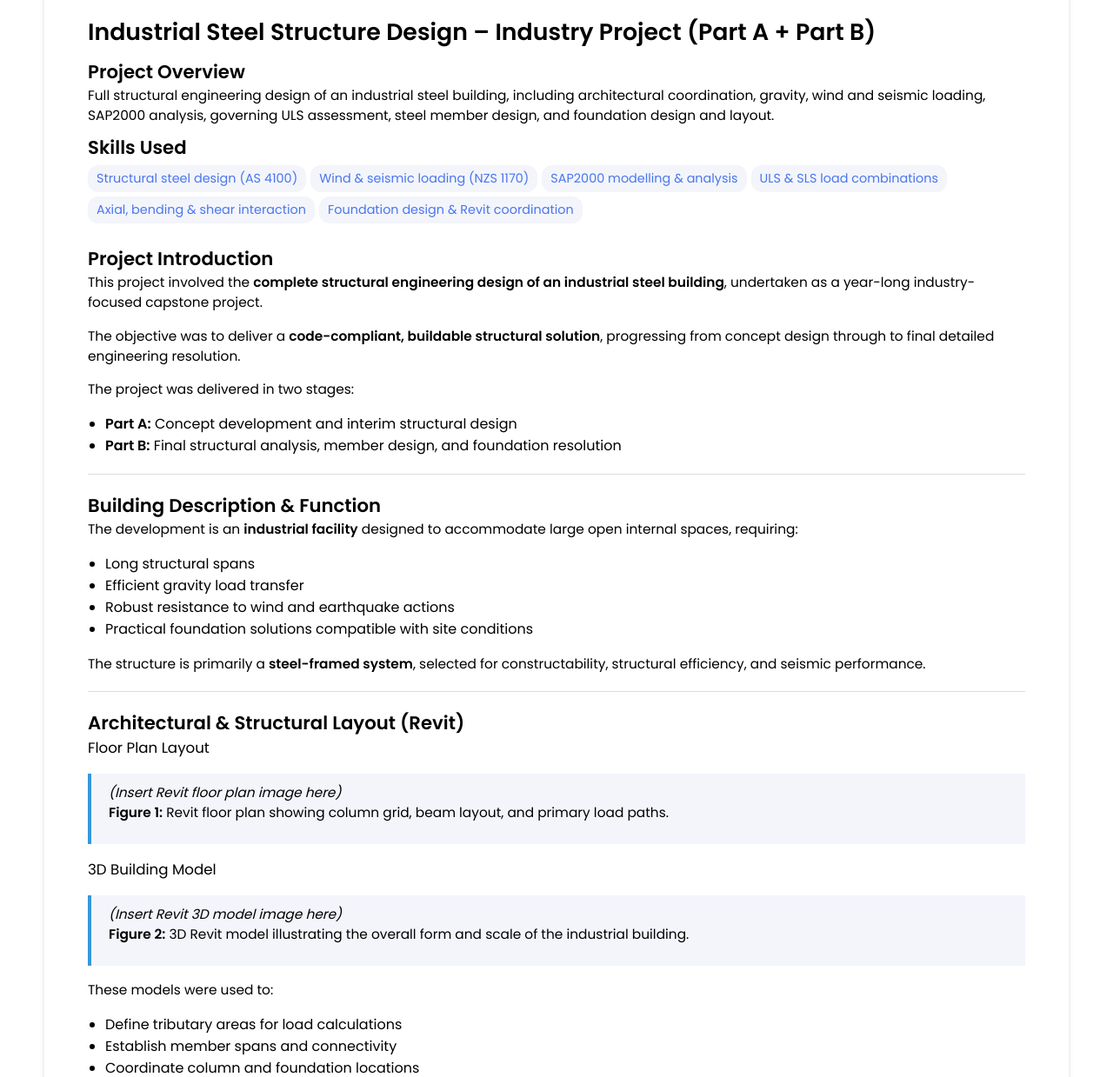
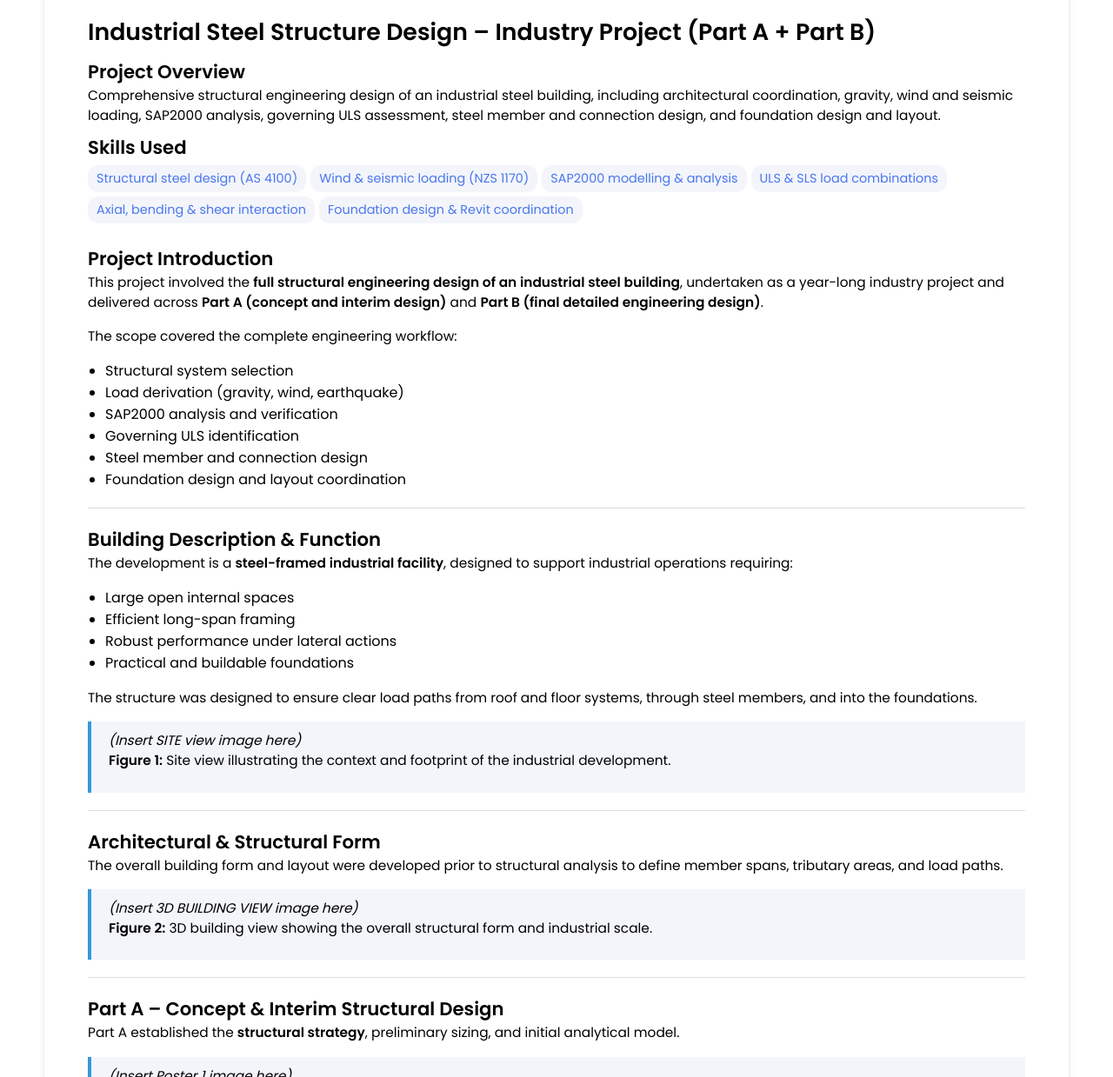
Before and after one commit to imraan11abdullah/imraan11abdullah.github.io, a Jekyll site: the page built from _projects/2025-industrial-steel-structure-design/2025-industrial-steel-structure-design.md, in a window 1280 px wide and 1400 px high, scrolled down 329 px. Shown: the part 161-1400 px from the top of the window at 87% size. Built offline with Jekyll 4.4.1, drawn with Linux system fonts in a browser that asks for light colours; some of the changed text lies outside the part shown.

Commit message:
Update 2025-industrial-steel-structure-design.md

```diff
--- a/_projects/2025-industrial-steel-structure-design/2025-industrial-steel-structure-design.md
+++ b/_projects/2025-industrial-steel-structure-design/2025-industrial-steel-structure-design.md
@@ -3,9 +3,10 @@
 title: Industrial Steel Structure Design – Industry Project (Part A + Part B)
 date: 2025-10-01
 description: >
-  Full structural engineering design of an industrial steel building, including
-  architectural coordination, gravity, wind and seismic loading, SAP2000 analysis,
-  governing ULS assessment, steel member design, and foundation design and layout.
+  Comprehensive structural engineering design of an industrial steel building,
+  including architectural coordination, gravity, wind and seismic loading,
+  SAP2000 analysis, governing ULS assessment, steel member and connection design,
+  and foundation design and layout.
 skills:
   - Structural steel design (AS 4100)
   - Wind & seismic loading (NZS 1170)
@@ -13,263 +14,233 @@
   - ULS & SLS load combinations
   - Axial, bending & shear interaction
   - Foundation design & Revit coordination
-main-image: /industrial-project-main.jpg
+main-image: /3D_BUILDING_VIEW.jpg
 ---
 
 ## Project Introduction
-This project involved the **complete structural engineering design of an industrial steel
-building**, undertaken as a year-long industry-focused capstone project.
+This project involved the **full structural engineering design of an industrial steel
+building**, undertaken as a year-long industry project and delivered across
+**Part A (concept and interim design)** and **Part B (final detailed engineering design)**.
 
-The objective was to deliver a **code-compliant, buildable structural solution**, progressing
-from concept design through to final detailed engineering resolution.
-
-The project was delivered in two stages:
-- **Part A:** Concept development and interim structural design
-- **Part B:** Final structural analysis, member design, and foundation resolution
+The scope covered the complete engineering workflow:
+- Structural system selection
+- Load derivation (gravity, wind, earthquake)
+- SAP2000 analysis and verification
+- Governing ULS identification
+- Steel member and connection design
+- Foundation design and layout coordination
 
 ---
 
 ## Building Description & Function
-The development is an **industrial facility** designed to accommodate large open internal
-spaces, requiring:
-- Long structural spans
-- Efficient gravity load transfer
-- Robust resistance to wind and earthquake actions
-- Practical foundation solutions compatible with site conditions
+The development is a **steel-framed industrial facility**, designed to support
+industrial operations requiring:
+- Large open internal spaces
+- Efficient long-span framing
+- Robust performance under lateral actions
+- Practical and buildable foundations
 
-The structure is primarily a **steel-framed system**, selected for constructability,
-structural efficiency, and seismic performance.
+The structure was designed to ensure clear load paths from roof and floor systems,
+through steel members, and into the foundations.
+
+> *(Insert SITE view image here)*
+**Figure 1:** Site view illustrating the context and footprint of the industrial development.
 
 ---
 
-## Architectural & Structural Layout (Revit)
+## Architectural & Structural Form
+The overall building form and layout were developed prior to structural analysis to
+define member spans, tributary areas, and load paths.
 
-### Floor Plan Layout
-> *(Insert Revit floor plan image here)*
-**Figure 1:** Revit floor plan showing column grid, beam layout, and primary load paths.
-
-### 3D Building Model
-> *(Insert Revit 3D model image here)*
-**Figure 2:** 3D Revit model illustrating the overall form and scale of the industrial building.
-
-These models were used to:
-- Define tributary areas for load calculations
-- Establish member spans and connectivity
-- Coordinate column and foundation locations
+> *(Insert 3D BUILDING VIEW image here)*
+**Figure 2:** 3D building view showing the overall structural form and industrial scale.
 
 ---
 
 ## Part A – Concept & Interim Structural Design
-Part A focused on establishing the **structural system and engineering strategy**, including:
-- Selection of steel framing system
-- Preliminary member sizing
-- Initial SAP2000 modelling
-- Identification of critical gravity and lateral load cases
+Part A established the **structural strategy**, preliminary sizing, and initial analytical
+model.
 
-> *(Insert Part A poster image here)*
-**Figure 3:** Part A poster summarising the concept design and preliminary structural analysis.
+> *(Insert Poster 1 image here)*
+**Figure 3:** Part A poster summarising concept design, load paths, and preliminary analysis.
 
 ---
 
 ## Structural Analysis Model (SAP2000)
-A full **3D analytical model** was developed in **SAP2000** to assess structural behaviour
-under gravity, wind, and earthquake loading.
+A full **3D SAP2000 model** was developed to analyse the structure under combined
+gravity, wind, and earthquake loading.
 
 The model included:
-- Beams and columns represented as frame elements
-- Appropriate boundary conditions and restraints
-- Rigid diaphragm assumptions at floor levels
+- Steel beams and columns
+- Boundary conditions and restraints
 - Mass distribution based on tributary areas
+- Load cases per NZS 1170
 
-> *(Insert SAP2000 model screenshot here)*
-**Figure 4:** SAP2000 3D structural model used for analysis.
+> *(Insert SAP_MODEL_IMAGE_LINK here)*
+**Figure 4:** SAP2000 analytical model used for structural analysis.
 
 ---
 
 ## Load Assessment (NZS 1170)
 
-### Dead Load (G)
+### Dead and Live Loads
 Dead loads included:
-- Self-weight of structural steel (automatically generated in SAP2000)
-- Floor systems
-- Permanent finishes and services
+- Structural steel self-weight (auto-generated in SAP2000)
+- Permanent building components
 
-Total dead load was calculated as:
+Live loads were applied in accordance with **NZS 1170.1** for industrial occupancy.
 
-G = G_steel + G_floor + G_services
+Load on members was calculated using tributary area methods:
 
-Dead loads were applied as line and area loads based on tributary widths derived from the
-Revit model.
+Q = q × A_tributary
 
 ---
 
-### Live Load (Q)
-Live loads were applied in accordance with **NZS 1170.1** for industrial occupancy.
+### Wind and Earthquake Loads
+Wind actions were calculated in accordance with **NZS 1170.2**, while seismic actions
+were derived per **NZS 1170.5**.
 
-Live load on a supporting member:
+Earthquake base shear was determined using:
 
-Q = q × A_tributary
+V = C(T) × W_t
 
-Where:
-- q = specified live load (kPa)
-- A_tributary = tributary area supported by the member
+Vertical distribution:
+
+F_i = V × (W_i × h_i) / Σ(W × h)
+
+Both wind and earthquake loads were applied in orthogonal directions.
 
 ---
 
-### Wind Load (W)
-Wind actions were derived in accordance with **NZS 1170.2**.
+## Load Combinations & Governing ULS Case
+A full set of **ULS and SLS load combinations** was assessed.
 
-Design wind pressure was calculated as:
-
-p = 0.5 × ρ × V_des² × C_fig × C_dyn
-
-Where:
-- ρ = air density
-- V_des = design wind speed
-- C_fig = aerodynamic shape factor
-- C_dyn = dynamic response factor
-
-Equivalent lateral wind forces were applied at each floor level in SAP2000.
-
----
-
-### Earthquake Load (E)
-Seismic actions were calculated in accordance with **NZS 1170.5**.
-
-Base shear was determined using:
-
-V = C(T) × W_t
-
-Where:
-- C(T) = seismic coefficient based on structural period
-- W_t = total seismic weight of the structure
-
-Vertical distribution of seismic forces:
-
-F_i = V × (W_i × h_i) / Σ(W × h)
-
-Seismic loading was applied independently in orthogonal directions.
-
----
-
-## Load Combinations & Governing Design Case
-
-### Ultimate Limit State (ULS)
-The following ULS load combinations were assessed:
-
+ULS combinations included:
 - 1.2G + 1.5Q
 - G + Q + W
 - G + Q + E
 
-All combinations were analysed in SAP2000.
+It was found that **ULS load combinations governed the design**, producing the
+maximum member actions.
 
-After reviewing all results, **ULS combinations were found to govern the design**, producing
-the highest axial forces, bending moments, and shear forces.
-
-> *(Insert ULS load combination table from report here)*
-**Figure 5:** Governing ULS load combinations extracted from SAP2000.
+> *(Insert LOAD_COMBINATION_TABLE_IMAGE here)*
+**Figure 5:** Load combination table showing governing ULS cases.
 
 ---
 
-## SAP2000 Structural Actions
-For the governing ULS cases, the following actions were extracted from SAP2000:
+## Structural Response & Deformed Shape
+Structural behaviour under governing ULS loading was assessed to verify stability,
+drift, and load distribution.
+
+> *(Insert DEFORMED_SHAPE_IMAGE here)*
+**Figure 6:** SAP2000 deformed shape under governing ULS loading.
+
+---
+
+## SAP2000 Member Actions (ULS)
+For the governing ULS case, the following member actions were extracted:
 
 - Axial force (N)
 - Major-axis bending moment (M3)
-- Shear force (V)
+- Shear force (V2)
 
-Only **worst-case ULS envelopes** were used for member design.
+Only worst-case ULS envelopes were used for design.
 
-> *(Insert SAP2000 axial, moment, and shear output images here)*
-**Figure 6:** SAP2000 axial force, bending moment (M3), and shear force envelopes.
+> *(Insert AXIAL sap2000 image here)*
+**Figure 7:** Axial force distribution from SAP2000 (ULS).
+
+> *(Insert MOMENT 3-3 image here)*
+**Figure 8:** Major-axis bending moment (M3) envelope under ULS.
+
+> *(Insert Shear 2-2 image here)*
+**Figure 9:** Shear force (V2) envelope under ULS.
 
 ---
 
 ## Steel Member Design (AS 4100)
 
-### Beam Design
-Beams were designed for bending and shear.
+### Beam and Column Design
+Steel members were designed in accordance with **AS 4100**.
 
-Bending check:
+Beam checks:
+- M* ≤ φM_b
+- V* ≤ φV_v
 
-M* ≤ φM_b
+Column interaction check:
 
-Shear check:
+(N* / φN_c) + (M* / φM_b) ≤ 1.0
 
-V* ≤ φV_v
-
-Where:
-- M* = design bending moment from SAP2000
-- V* = design shear force from SAP2000
-- φ = capacity reduction factor
+> *(Insert PMM_INTERACTION_IMAGE here)*
+**Figure 10:** PMM interaction check confirming column adequacy under ULS.
 
 ---
 
-### Column Design – Axial and Bending Interaction
-Columns were designed for combined axial force and bending using interaction checks:
+## Hand Calculations vs SAP2000 Verification
+Key member actions and capacities were verified using **hand calculations** to
+cross-check SAP2000 results.
 
-(N* / φN_c) + (M* / φM_b) ≤ 1.0
-
-Critical columns were assessed under governing ULS load combinations.
+> *(Insert hand vs sap calculations image here)*
+**Figure 11:** Comparison between hand calculations and SAP2000 outputs.
 
 ---
 
-## Part B – Final Design Resolution
-Part B consolidated all analysis into a **fully resolved structural design**, including:
-- Final member sizes
-- Governing load combinations
-- SAP2000 verification
-- Compliance with NZS 1170 and AS 4100
+## Steel Connection Design
+Steel connections were designed to safely transfer:
+- Axial forces
+- Shear forces
+- Bending moments
 
-> *(Insert Part B poster image here)*
-**Figure 7:** Part B poster summarising the final structural design and verification.
+Connections were detailed to ensure **ductile member behaviour governs**.
+
+> *(Insert CONNETCTION steel image here)*
+**Figure 12:** Steel connection detailing and force transfer.
 
 ---
 
 ## Foundation Design & Load Transfer
-Column reactions extracted from SAP2000 included:
-- Axial load (N)
-- Moment (M)
-- Shear (V)
-
-Foundations were designed using:
+Column reactions from SAP2000 were used for foundation design, including:
+- Axial load
+- Overturning moment
+- Shear force
 
 Bearing pressure:
 
 q = N / A
 
-Overturning:
+Sliding and overturning checks were also carried out.
 
-M_resisting ≥ M_overturning
+> *(Insert FOUNDATION_FORCES and layoutplan image here)*
+**Figure 13:** Foundation reactions and layout plan.
 
-Sliding:
-
-R_friction ≥ V_horizontal
-
-> *(Insert foundation reaction table from report here)*
-**Figure 8:** Column reactions used for foundation design.
+> *(Insert FOUNDATION_FORCES_2 closer look image here)*
+**Figure 14:** Detailed view of foundation forces from SAP2000.
 
 ---
 
-## Foundation Layout & Coordination (Revit)
-Foundations were modelled in **Revit** to ensure:
-- Alignment with column grid
-- Constructable footing sizes
-- Clear load paths from superstructure to ground
+## Ground Conditions
+Foundation design was informed by the geotechnical investigation.
 
-> *(Insert Revit foundation layout image here)*
-**Figure 9:** Revit foundation layout showing coordinated substructure design.
+> *(Insert Geotechnical Investigation image here)*
+**Figure 15:** Summary of subsurface conditions informing foundation design.
+
+---
+
+## Part B – Final Design Resolution
+Part B consolidated all analysis into a **final coordinated structural solution**,
+including final member sizing, connection checks, and foundation design.
+
+> *(Insert Poster 2 image here)*
+**Figure 16:** Part B poster summarising final structural design and verification.
 
 ---
 
 ## Engineering Conclusion
-This project demonstrates **complete structural engineering capability**, including:
+This project demonstrates:
+- Full structural design workflow from concept to final design
+- Governing ULS identification using SAP2000
+- Steel member and connection design to AS 4100
+- Wind and seismic assessment to NZS 1170
+- Integrated foundation design and coordination
 
-- Load derivation using NZS 1170
-- Identification of governing ULS conditions
-- SAP2000 analysis and envelope extraction
-- Steel member design to AS 4100
-- Foundation design and Revit coordination
-
-It represents the **most comprehensive and technically rigorous project** in my portfolio
-and closely reflects industry-standard structural engineering practice.
+It represents the **most technically rigorous and industry-aligned project** in my
+portfolio.
```
